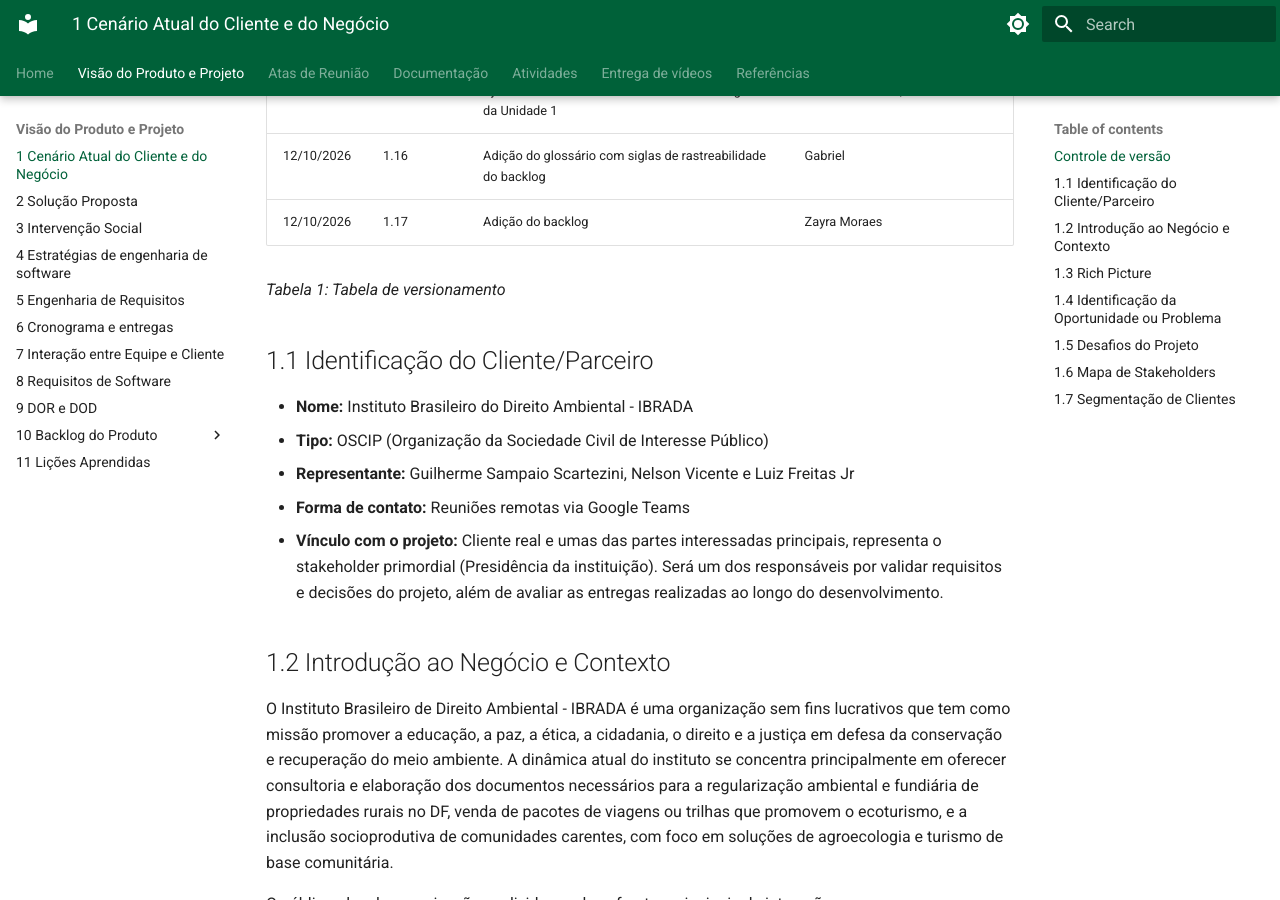
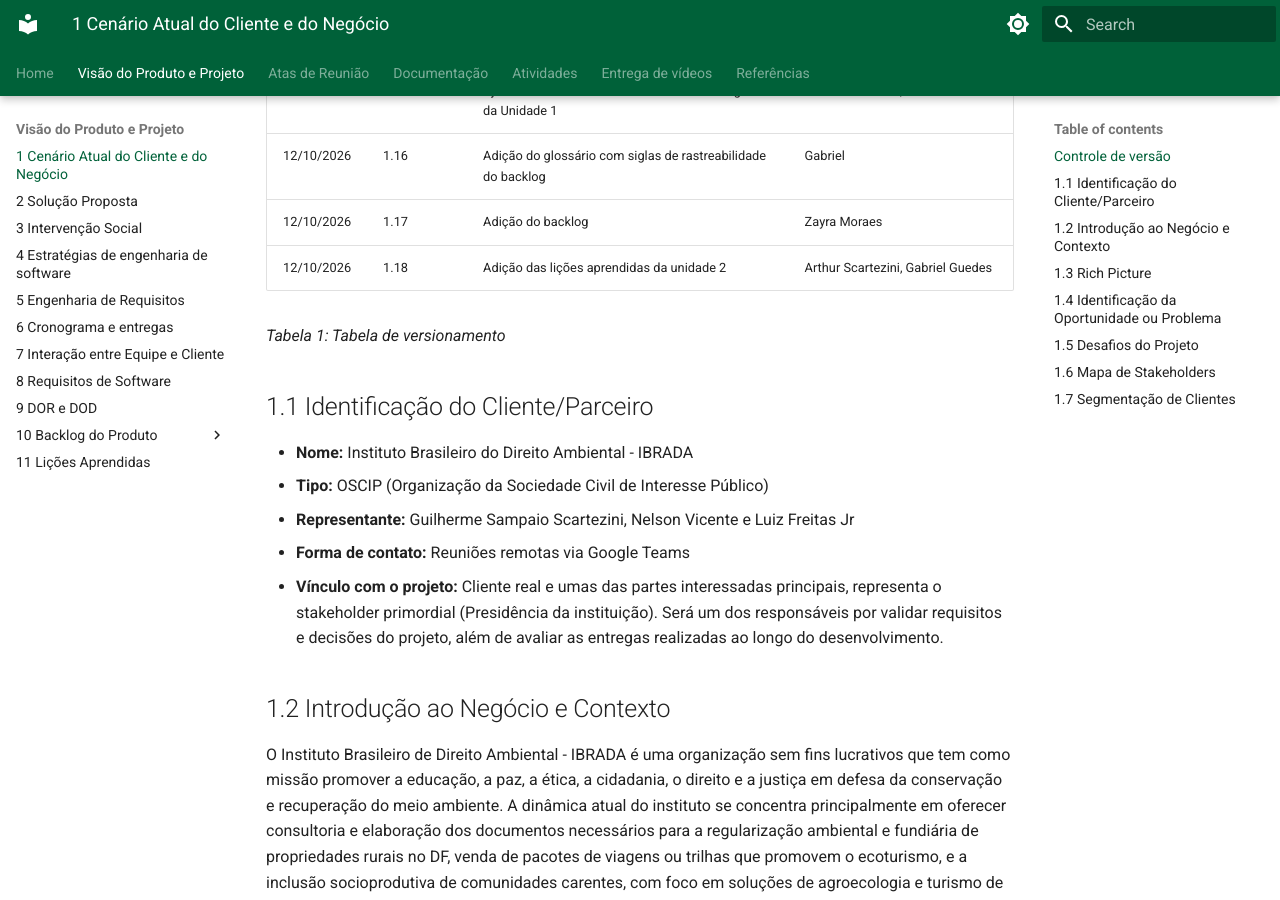
Before and after one commit to mdsreq-fga-unb/REQ-2026.2-T01-IBRADA-NET, an MkDocs documentation site: the page built from docs/documento-visao/1_cenarioAtual.md, in a window 1280 px wide and 900 px high, scrolled down 1607 px. Built offline with MkDocs 1.6.1 and Material for MkDocs 9.7.7, drawn with Linux system fonts in a browser that asks for light colours.

Commit message:
docs: atualiza histórico de versão

```diff
--- a/docs/documento-visao/1_cenarioAtual.md
+++ b/docs/documento-visao/1_cenarioAtual.md
@@ -33,6 +33,7 @@
 |12/10/2026|1.15|Ajustes em Cenário Atual do Cliente e do Negócio da Unidade 1|Arthur Scartezini, Cauã Mendes|
 |12/10/2026|1.16|Adição do glossário com siglas de rastreabilidade do backlog|Gabriel|
 |12/10/2026|1.17|Adição do backlog|Zayra Moraes|
+|12/10/2026|1.18|Adição das lições aprendidas da unidade 2|Arthur Scartezini, Gabriel Guedes|
 
 *Tabela 1: Tabela de versionamento*
 
```
